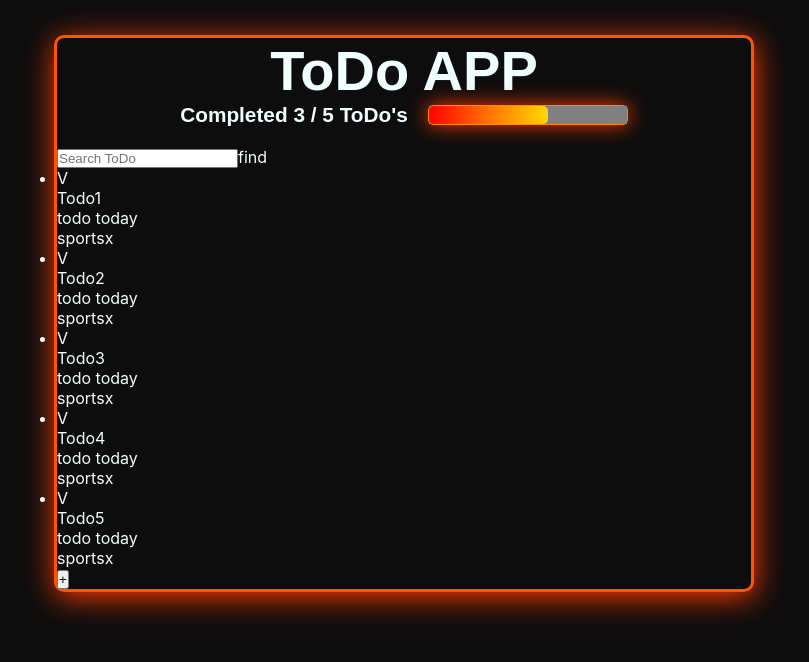
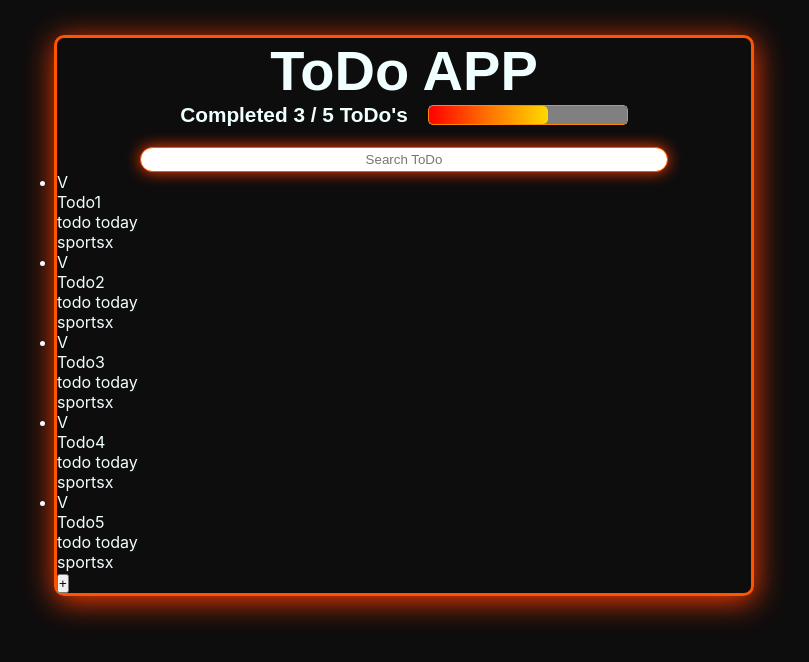
Before and after one commit to Hcrj99/Todo--List-App, a React (Create React App) app: page / in a window 1280 px wide. Shown: the top 662 px of the page, without its empty margins (236-1045 px from the left). Built offline with nearby package versions, Linux system fonts and the light colour scheme; a web font is replaced by a local one.

Commit message:
ToDo search css style

```diff
--- a/src/Components/Todocounter/todocounter.css
+++ b/src/Components/Todocounter/todocounter.css
@@ -21,7 +21,6 @@
 	height: 20px;
 	border: 1px solid rgb(255, 136, 0);
 	border-radius: 5px;
-	box-shadow: 0px 0px 20px rgb(255, 60, 0);
 }
 
 /* Cambio de color para diferentes valores */
--- /dev/null
+++ b/src/Components/Todosearch/todosearch.css
@@ -0,0 +1,29 @@
+.todosearch__search{
+	width: 80%;
+	height: auto;
+	margin: 0 auto;
+	margin-top: 10px;
+	display: flex;
+	flex-wrap: wrap;
+	align-items: center;
+	justify-content: center;
+}
+
+.todosearch__input {
+	width: 95%;
+	max-width: 700px;
+	height: 25px;
+	border-radius: 20px;
+	text-align: center;
+	border: 1px solid;
+	animation: changeColor 3s infinite;
+	box-shadow: 0 0 15px rgb(255, 60, 0);
+}
+
+@keyframes changeColor {
+	0% {border-color: rgb(255, 50, 0);}
+	25% {border-color: rgb(255, 100, 0);}
+	50% {border-color: rgb(255, 150, 0);}
+	75% {border-color: rgb(255, 110, 0);}
+	100% {border-color:rgb(255, 60, 0);}
+}
--- a/src/Components/Todosearch/todosearch.jsx
+++ b/src/Components/Todosearch/todosearch.jsx
@@ -1,10 +1,10 @@
+import './todosearch.css'
 
 function TodoSearch () {
 	return (
-		<>
-		<input placeholder='Search ToDo'></input>
-		<span>find</span>
-		</>
+		<div className='todosearch__search'>
+		<input placeholder='Search ToDo' className='todosearch__input'></input>
+		</div>
 	);
 }
 
```
